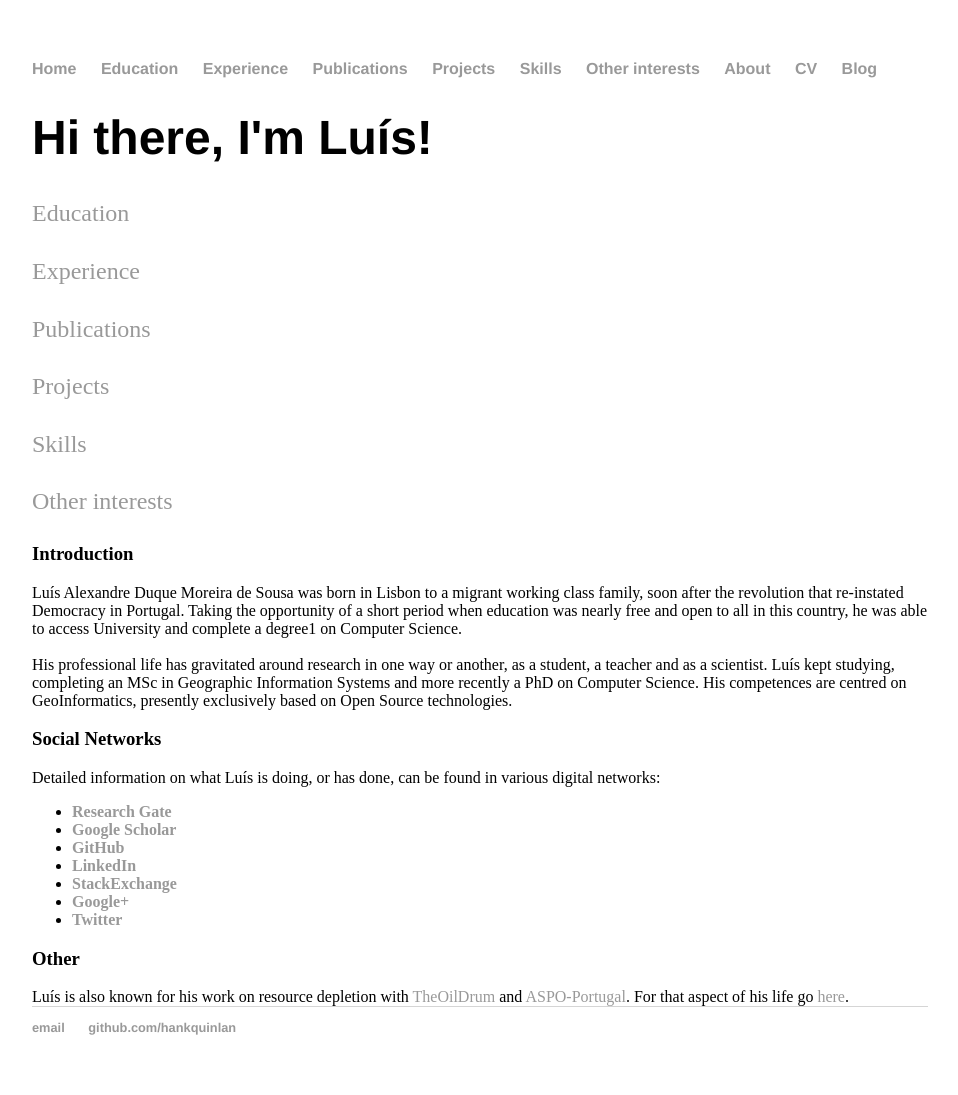
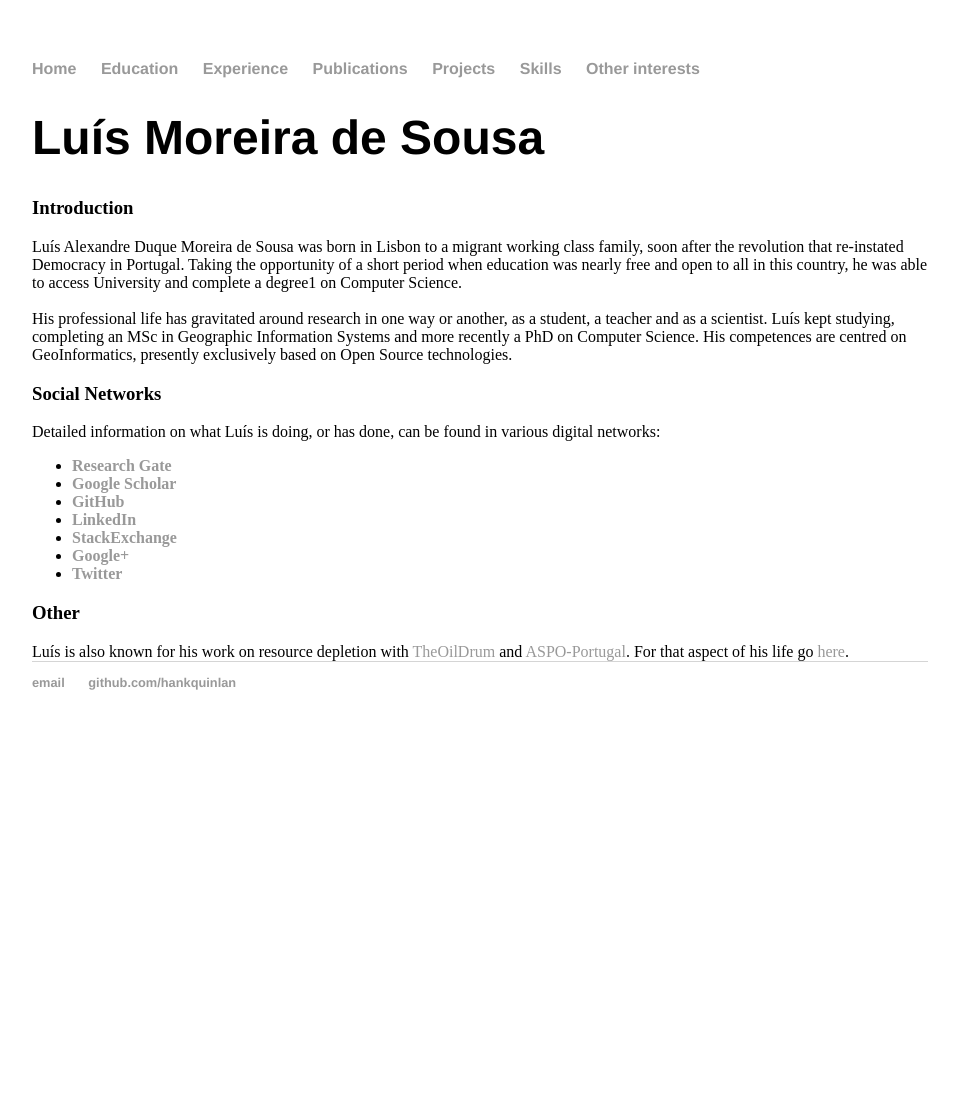
Before and after one commit to ldesousa/ldesousa.github.io, a Jekyll site: the page built from index.html, in a window 1280 px wide. Shown: the whole page, without its empty margins (160-1118 px from the left). Built offline with Jekyll 4.4.1, drawn with Linux system fonts in a browser that asks for light colours; after the commit the page ends 900 px from its top, so only the background shows below that.

Commit message:
Removed quick index from home page

```diff
--- a/_layouts/default.html
+++ b/_layouts/default.html
@@ -18,9 +18,6 @@
 <li><a href="/projects">Projects</a></li>
 <li><a href="/skills">Skills</a></li>
 <li><a href="/other">Other interests</a></li>
-<li><a href="/about">About</a></li>
-<li><a href="/cv">CV</a></li>
-<li><a href="/blog">Blog</a></li>
 </ul>
     </nav>
 <div class="container">
--- a/index.html
+++ b/index.html
@@ -2,15 +2,8 @@
 layout: default
 title: Luís Moreira de Sousa
 ---
-<div class="blurb">
-	<h1>Hi there, I'm Luís!</h1>
-
-	<p><a href="/education">Education</a></p>
-	<p><a href="/experience">Experience</a></p>
-	<p><a href="/publications">Publications</a></p>
-	<p><a href="/projects">Projects</a></p>
-	<p><a href="/skills">Skills</a></p>
-	<p><a href="/other">Other interests</a></p>
+<div class="content">
+	<h1>Luís Moreira de Sousa</h1>
 
 	<h3>Introduction</h3>
 
@@ -21,6 +14,7 @@ title: Luís Moreira de Sousa
 	<h3>Social Networks</h3>
 
 	Detailed information on what Luís is doing, or has done, can be found in various digital networks:
+	<br>
 	<ul>
 	<li><b><a href=https://www.researchgate.net/profile/Luis_De_Sousa4>Research Gate</a></b></li>
 	<li><b><a href=https://scholar.google.lu/citations?user=nQpZSTYAAAAJ>Google Scholar</a></b></li>
```
